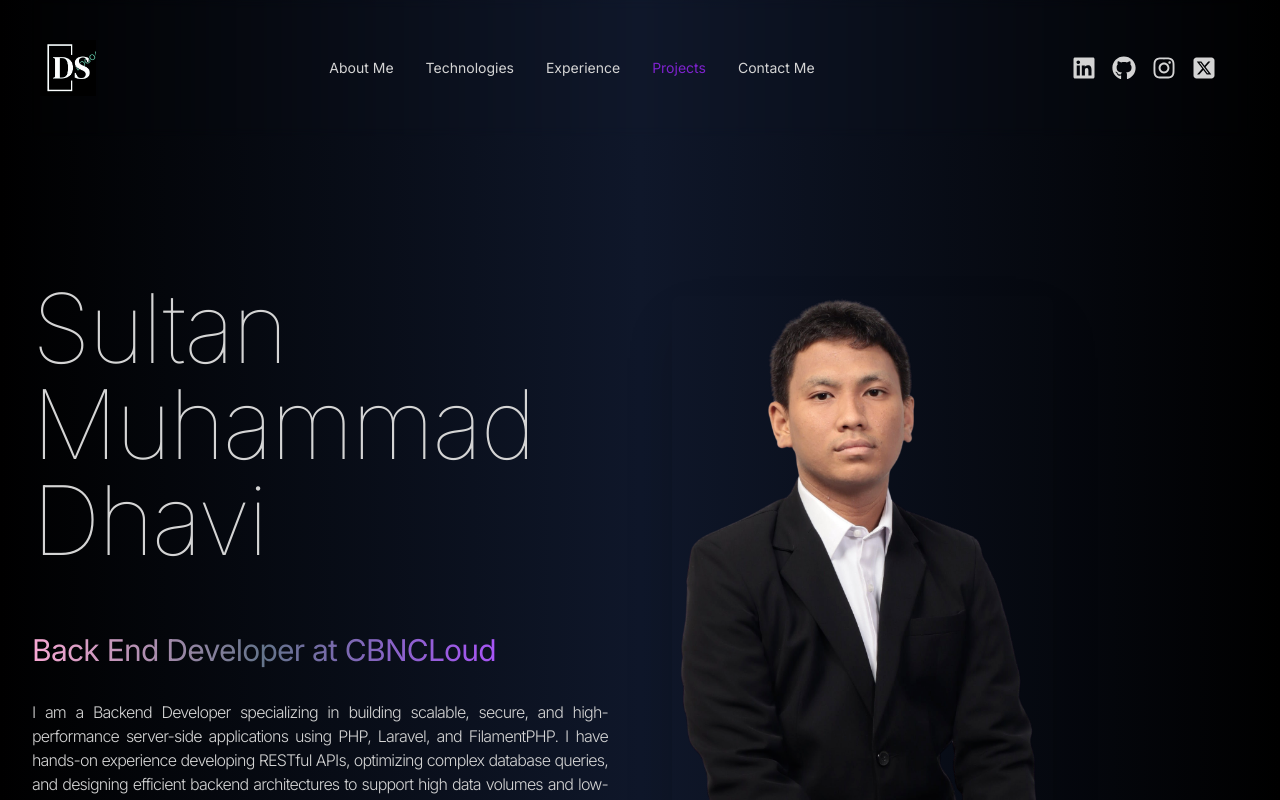
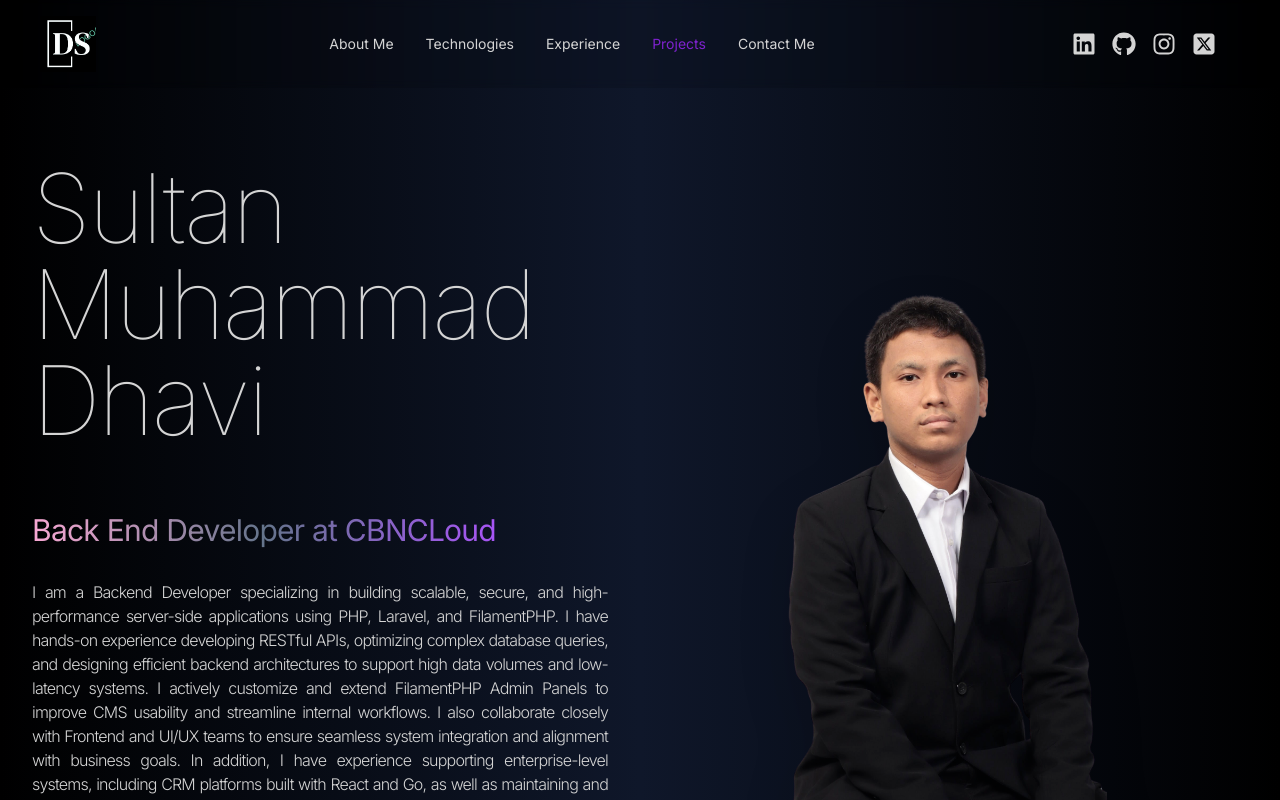
Before and after one commit to dhavisiregar/portfolio, a React (Vite) app: page / in a window 1280 px wide. Shown: the top 800 px of the page. Built offline with nearby package versions, Linux system fonts and the light colour scheme.

Commit message:
make it better

```diff
--- a/src/App.jsx
+++ b/src/App.jsx
@@ -10,8 +10,11 @@ const App = () => {
   return (
     <div className="overflow-x-hidden bg-gradient-to-r from-black via-slate-900 to-black text-neutral-300 antialiased">
       <div className="fixed top-0 -z-0 h-full w-full"></div>
+
+      {/* Navbar is outside container so it spans full width */}
+      <Navbar />
+
       <div className="container mx-auto px-8">
-        <Navbar />
         <Hero />
         <div id="about">
           <About />
--- a/src/components/Hero.jsx
+++ b/src/components/Hero.jsx
@@ -1,7 +1,6 @@
 import { HERO_CONTENT } from "../constants";
 import foto from "../assets/foto.png";
 import { motion } from "framer-motion";
-import { FaGithub, FaLinkedin, FaTwitter } from "react-icons/fa";
 
 const container = (delay) => ({
   hidden: { x: -100, opacity: 0 },
@@ -14,11 +13,9 @@ const container = (delay) => ({
 
 const Hero = () => {
   return (
-    <div className="relative border-b border-neutral-900 pb-4 lg:mb-35">
-      {/* Gradient background */}
-      <div className="absolute inset-0" />
-
-      <div className="relative flex flex-wrap items-center">
+    <div className="relative border-b border-neutral-900 pb-4 lg:mb-16">
+      <div className="relative flex flex-wrap items-end">
+        {/* Text side */}
         <div className="w-full lg:w-1/2">
           <div className="flex flex-col items-center lg:items-start">
             <motion.h1
@@ -47,28 +44,19 @@ const Hero = () => {
             </motion.p>
           </div>
         </div>
+
+        {/* Image side */}
         <div className="w-full lg:w-1/2 lg:p-8">
-          <div className="flex justify-center">
-            <motion.div
+          <div className="flex justify-center items-end">
+            <motion.img
+              src={foto}
+              alt="Sultan Muhammad Dhavi"
+              className="w-[60%] max-h-[600px] object-contain object-bottom drop-shadow-2xl"
               initial={{ x: 100, opacity: 0 }}
               animate={{ x: 0, opacity: 1 }}
               transition={{ duration: 1, delay: 1.2 }}
-              className="relative"
-            >
-              <motion.img
-                src={foto}
-                alt="foto"
-                className="w-[70%] rounded-lg shadow-2xl"
-                whileHover={{ scale: 1.05 }}
-                transition={{ duration: 0.3 }}
-              />
-              <motion.div
-                className="absolute inset-0 rounded-lg"
-                initial={{ opacity: 0 }}
-                animate={{ opacity: 1 }}
-                transition={{ duration: 0.5, delay: 1.5 }}
-              />
-            </motion.div>
+              whileHover={{ scale: 1.03 }}
+            />
           </div>
         </div>
       </div>
--- a/src/components/Navbar.jsx
+++ b/src/components/Navbar.jsx
@@ -1,10 +1,5 @@
 import logo from "../assets/logo.png";
-import {
-  FaLinkedin,
-  FaGithub,
-  FaInstagram,
-  FaTwitterSquare,
-} from "react-icons/fa";
+import { FaLinkedin, FaGithub, FaInstagram } from "react-icons/fa";
 import { FaSquareXTwitter } from "react-icons/fa6";
 import { useState, useEffect } from "react";
 import { motion, AnimatePresence } from "framer-motion";
@@ -13,6 +8,7 @@ const Navbar = () => {
   const [isOpen, setIsOpen] = useState(false);
   const [activeSection, setActiveSection] = useState("");
   const [scrollProgress, setScrollProgress] = useState(0);
+  const [showScrollTop, setShowScrollTop] = useState(false);
 
   const toggleMenu = () => {
     setIsOpen(!isOpen);
@@ -47,6 +43,9 @@ const Navbar = () => {
       document.documentElement.scrollHeight - window.innerHeight;
     const progress = (window.scrollY / totalHeight) * 100;
     setScrollProgress(progress);
+
+    // Show scroll-to-top button after scrolling 300px
+    setShowScrollTop(window.scrollY > 300);
   };
 
   const scrollToSection = (sectionId) => {
@@ -55,6 +54,10 @@ const Navbar = () => {
       element.scrollIntoView({ behavior: "smooth" });
       setIsOpen(false);
     }
+  };
+
+  const scrollToTop = () => {
+    window.scrollTo({ top: 0, behavior: "smooth" });
   };
 
   useEffect(() => {
@@ -94,7 +97,9 @@ const Navbar = () => {
   ];
 
   return (
-    <nav className="sticky top-0 z-50 backdrop-blur-sm mb-20 flex items-center justify-between py-6">
+    <>
+      {/* Fixed full-width navbar */}
+      <nav className="fixed top-0 left-0 right-0 z-50 backdrop-blur-sm bg-black/10 flex items-center justify-between px-8">
         {/* Scroll Progress Bar */}
         <div
           className="absolute top-0 left-0 h-1 bg-purple-700 transition-all duration-300"
@@ -181,6 +186,27 @@ const Navbar = () => {
           ))}
         </div>
       </nav>
+
+      {/* Spacer so content doesn't hide under fixed navbar */}
+      <div className="h-24" />
+
+      {/* Scroll to Top Button */}
+      <AnimatePresence>
+        {showScrollTop && (
+          <motion.button
+            initial={{ opacity: 0, scale: 0.5 }}
+            animate={{ opacity: 1, scale: 1 }}
+            exit={{ opacity: 0, scale: 0.5 }}
+            transition={{ duration: 0.2 }}
+            onClick={scrollToTop}
+            className="fixed bottom-8 right-8 z-50 w-12 h-12 bg-purple-700 hover:bg-purple-600 text-white rounded-full shadow-lg flex items-center justify-center text-xl transition-colors duration-300"
+            aria-label="Scroll to top"
+          >
+            ↑
+          </motion.button>
+        )}
+      </AnimatePresence>
+    </>
   );
 };
 
--- a/src/components/Projects.jsx
+++ b/src/components/Projects.jsx
@@ -18,14 +18,7 @@ const projects = [
       "A web app that turns the ingredients you have into delicious meals. Its mission is to simplify cooking and reduce food waste by providing smart recipe suggestions and easy-to-follow cooking instructions for you and your family.",
     image: project3,
     link: "https://maumasak.vercel.app/",
-    technologies: [
-      "JavaScript",
-      "React.js",
-      "Golang",
-      "MySQL",
-      "Docker",
-      "GROQ API",
-    ],
+    technologies: ["React.js", "Golang", "MySQL", "Docker", "GROQ API"],
   },
   {
     id: 2,
@@ -34,7 +27,7 @@ const projects = [
       "A smart bill-splitting web app that uses AI vision to scan receipts and automatically extract items, tax, and service charge — then splits the total per person and shares the breakdown via WhatsApp.",
     image: project8,
     link: "https://split-bill-snowy.vercel.app/",
-    technologies: ["JavaScript", "React.js", "GROQ API", "Tailwind"],
+    technologies: ["React.js", "GROQ API", "Tailwind"],
   },
   {
     id: 3,
@@ -43,7 +36,7 @@ const projects = [
       "Ever wondered how many calories are in that plate of nasi goreng? Just snap a photo and find out. Calorie Scanner uses AI to instantly estimate the nutrition info of any food — no manual logging, no guessing.",
     image: project9,
     link: "https://caloriescanner.vercel.app/",
-    technologies: ["JavaScript", "React.js", "GROQ API", "Tailwind"],
+    technologies: ["React.js", "GROQ API", "Tailwind"],
   },
   {
     id: 4,
@@ -52,7 +45,7 @@ const projects = [
       "Helvete Records, established in 1991, is a premier record label and retail destination dedicated to delivering the most intense and authentic metal music experience.",
     image: project1,
     link: "https://cc2-jcwd2804-dhavi.vercel.app/",
-    technologies: ["Next.js", "Tailwind CSS", "TypeScript"],
+    technologies: ["Next.js", "Tailwind", "TypeScript"],
   },
   {
     id: 5,
@@ -61,7 +54,7 @@ const projects = [
       "A Kanban board is a visual tool for project management with columns representing stages of work, such as To Do, In Progress, and Done. Each task is represented by a card that moves across columns as progress is made. This board helps teams view the overall work, identify bottlenecks, and improve process efficiency.",
     image: project6,
     link: "https://rakamin-mini-project-eta.vercel.app/",
-    technologies: ["React.js", "Tailwind CSS", "TypeScript", "DND-Kit"],
+    technologies: ["React.js", "Tailwind", "TypeScript", "DND-Kit"],
   },
   {
     id: 6,
@@ -70,7 +63,7 @@ const projects = [
       "Filament is a modern, responsive, and feature-rich admin dashboard template built with Tailwind CSS and React. It provides a clean and professional design that is easy to use and customize.",
     image: project7,
     link: "https://github.com/dhavisiregar/filament-app",
-    technologies: ["Filament", "PHP", "Laravel", "MySQL"],
+    technologies: ["FilamentPHP", "PHP", "Laravel", "MySQL"],
   },
   {
     id: 7,
@@ -79,7 +72,7 @@ const projects = [
       "A modern calculator application with a clean interface and smooth animations.",
     image: project4,
     link: "https://calculator-cyan-pi.vercel.app/",
-    technologies: ["React.js", "Tailwind CSS", "JavaScript"],
+    technologies: ["React.js", "Tailwind", "JavaScript"],
   },
   {
     id: 8,
--- a/src/constants/index.js
+++ b/src/constants/index.js
@@ -1,6 +1,6 @@
 export const HERO_CONTENT = `I am a Backend Developer specializing in building scalable, secure, and high-performance server-side applications using PHP, Laravel, and FilamentPHP. I have hands-on experience developing RESTful APIs, optimizing complex database queries, and designing efficient backend architectures to support high data volumes and low-latency systems.
 
-I actively customize and extend FilamentPHP Admin Panels to improve CMS usability and streamline internal workflows. I also collaborate closely with Frontend and UI/UX teams to ensure seamless system integration and alignment with business goals.In addition, I have experience supporting enterprise-level systems, including CRM platforms built with React and Go, as well as maintaining and enhancing CMS platforms to ensure reliability, scalability, and continuous improvement. I am passionate about writing clean, maintainable code and continuously improving system performance and architecture.`;
+I actively customize and extend FilamentPHP Admin Panels to improve CMS usability and streamline internal workflows. I also collaborate closely with Frontend and UI/UX teams to ensure seamless system integration and alignment with business goals. In addition, I have experience supporting enterprise-level systems, including CRM platforms built with React and Go, as well as maintaining and enhancing CMS platforms to ensure reliability, scalability, and continuous improvement..`;
 
 export const ABOUT_TEXT = `Backend Developer with strong experience in building, maintaining, and optimizing scalable and secure
 server- side applications using PHP and Laravel. Proven expertise in developing RESTful APIs,
```
Lines whose indentation alone changed are shown as unchanged.
